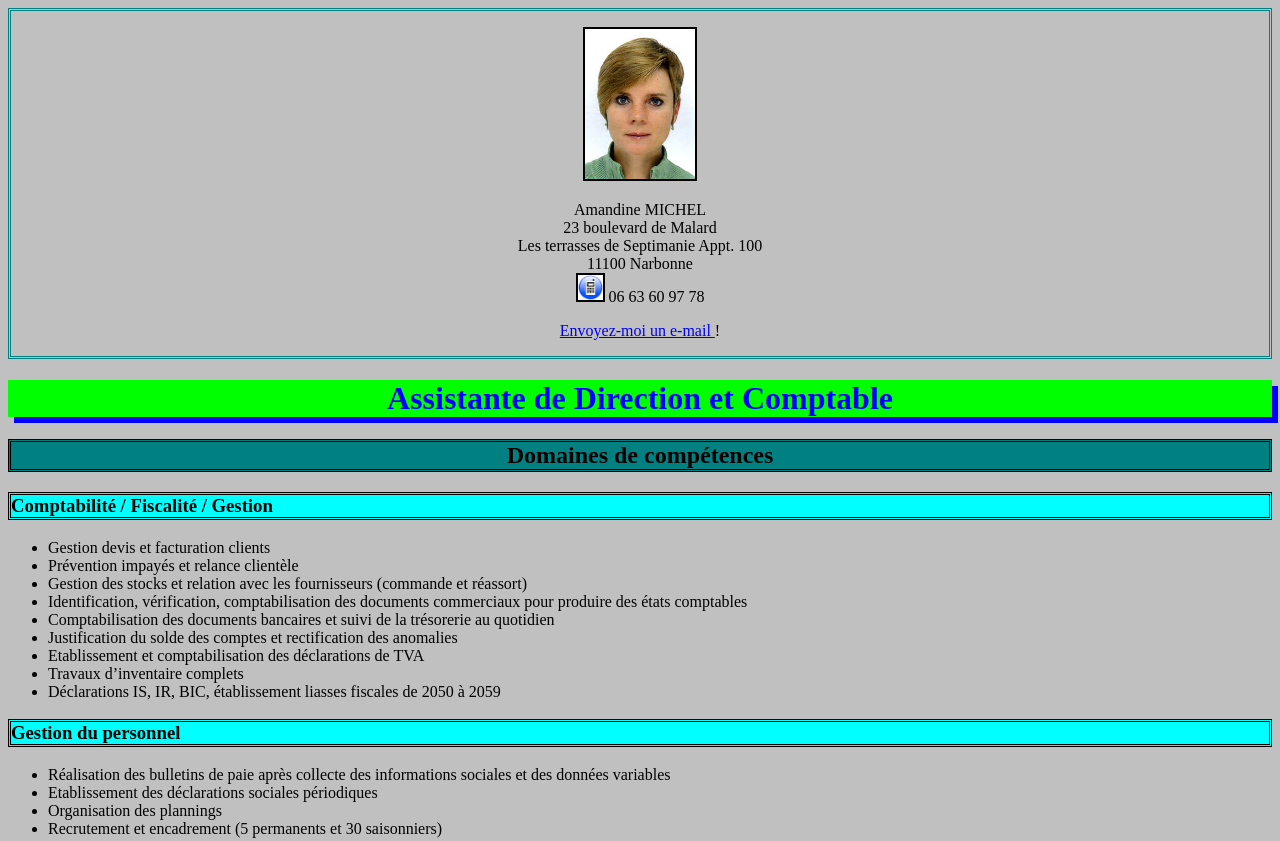
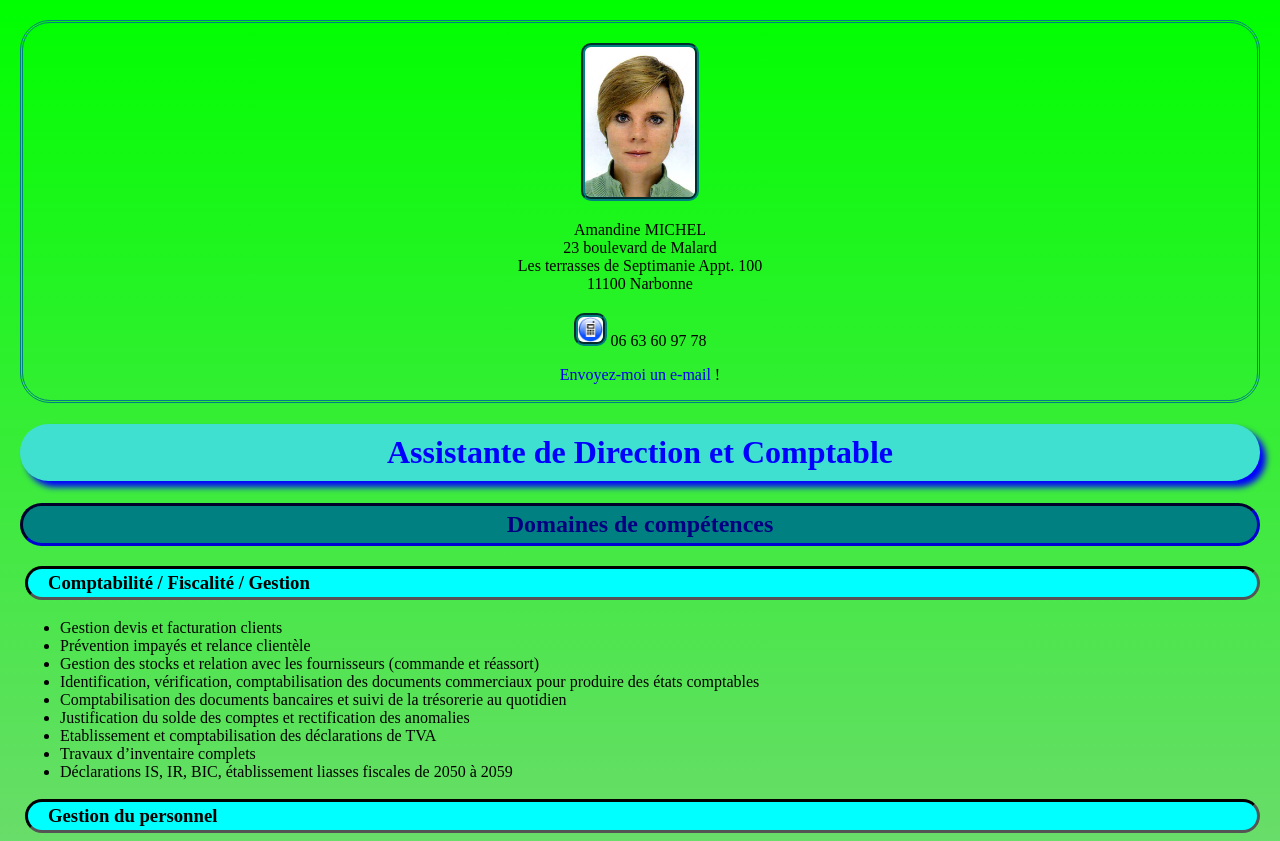
Before and after one commit to simplon-amandinem/simplon-amandinem.github.io, a plain HTML site: page page2.html in a window 1280 px wide. Shown: the top 841 px of the page. Drawn offline with Linux system fonts and the light colour scheme.

Commit message:
"mise en forme" 	modifié :         index.html 	modifié :         page2.html 	modifié :         style.css

```diff
--- a/page2.html
+++ b/page2.html
@@ -7,8 +7,8 @@
   </head>
   <body>
     <header>
-      <p><img src="Photo.jpg" height="150px" /></p>
-      <p>Amandine MICHEL<br/>23 boulevard de Malard<br/> Les terrasses de Septimanie Appt. 100<br/>11100 Narbonne<br/> <img src ="image.jpeg" height="25px"/> 06 63 60 97 78</p>
+        <div class="zoom"> <img src="Photo.jpg" alt="photo identité" height="150px"/></div>
+      <p>Amandine MICHEL<br/>23 boulevard de Malard<br/> Les terrasses de Septimanie Appt. 100<br/>11100 Narbonne<br/> <img src ="image.jpeg" alt="image tel" height="25px"/> 06 63 60 97 78</p>
       <p><a href="mailto:michel-amandine@live.fr">Envoyez-moi un e-mail </a> !</p>
     </header>
       <a id="mon_ancre"></a>
@@ -58,8 +58,8 @@
             <li>Suivi des transports, documents douaniers pour les exportations</li>
           </ul>
       <footer>
-        <p>Souhaitez-vous consulter <a href="index.html">mon parcours professionnel</a> ou remonter dans <a href="#mon_ancre"> ma page</a> ? </p>
-        <p>Souhaitez-vous me communiquer <a href="contact.html">vos coordonnées</a> ?<p>
+        <p>Souhaitez-vous consulter <a href="index.html" target="_blank">mon parcours professionnel</a> ou remonter dans <a href="#mon_ancre"> ma page</a> ? </p>
+        <p>Souhaitez-vous me communiquer <a href="contact.html" target="_blank">vos coordonnées</a> ?<p>
       </footer>
     </body>
   </html>
--- a/style.css
+++ b/style.css
@@ -1,40 +1,51 @@
 body {
-background-color: silver;
+background-image: linear-gradient(lime, silver);
 text-align: justify;
+margin-left: 20px;
+margin-right: 20px;
+margin-top: 20px;
+margin-bottom: 20px;
 }
-
 h1 {
   text-align: center;
   color: blue;
-  background-color: lime;
-  box-shadow: 6px 6px 0px blue;
+  background-color: turquoise;
+  box-shadow: 6px 6px 6px blue;
+  border-radius: 30px;
+  padding-top: 10px;
+  padding-bottom: 10px;
   }
-
 h2 {
 text-align: center;
 background-color: teal;
-border: 3px black double;
+border: 3px navy inset;
+border-radius: 30px;
+padding-top: 5px;
+padding-bottom: 5px;
+color: navy;
 }
-
 h3 {
 background-color: aqua;
-border: 3px black double;
+border: 3px black inset;
+border-radius: 30px;
+margin-left: 5px;
+padding-left: 20px;
+padding-top: 3px;
+padding-bottom: 3px;
 }
-
 a:hover {
 color: red;
 }
-
 header {
 border: 3px teal double;
 text-align: center;
+border-radius: 30px;
 }
-
 footer {
 border: 3px teal double;
 text-align: center;
+border-radius: 30px;
 }
-
 strong {
 color: blue;
 }
@@ -43,16 +54,26 @@ em {
 color: teal;
 font-weight:bold;
 }
-
 img {
-border: 2px black solid;
+border: 4px teal groove;
+border-radius: 10px;
+margin-top: 20px;
 }
-
 textarea {
   height: 100px;
   width: 400px;
 }
-
 :required {
   background-color:blue;
 }
+a{
+text-decoration: none;
+}
+img:hover {
+  box-shadow: 0 0 100px blue,
+  0 0 100px red;
+  }
+.zoom img:hover {
+  width:300px;
+  height:400px;
+  }
```
Also changed, not shown: index.html (+4 -4 lines).
